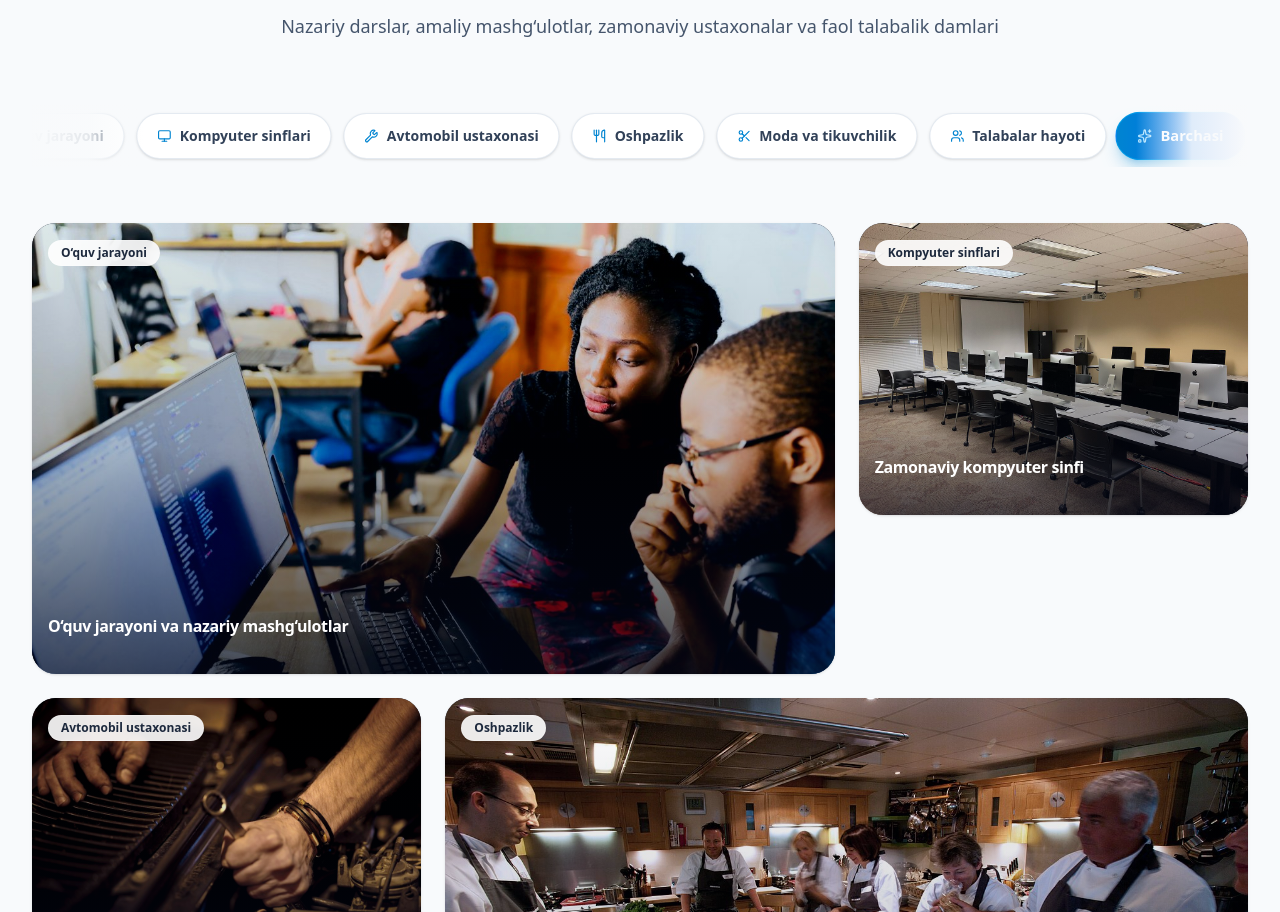
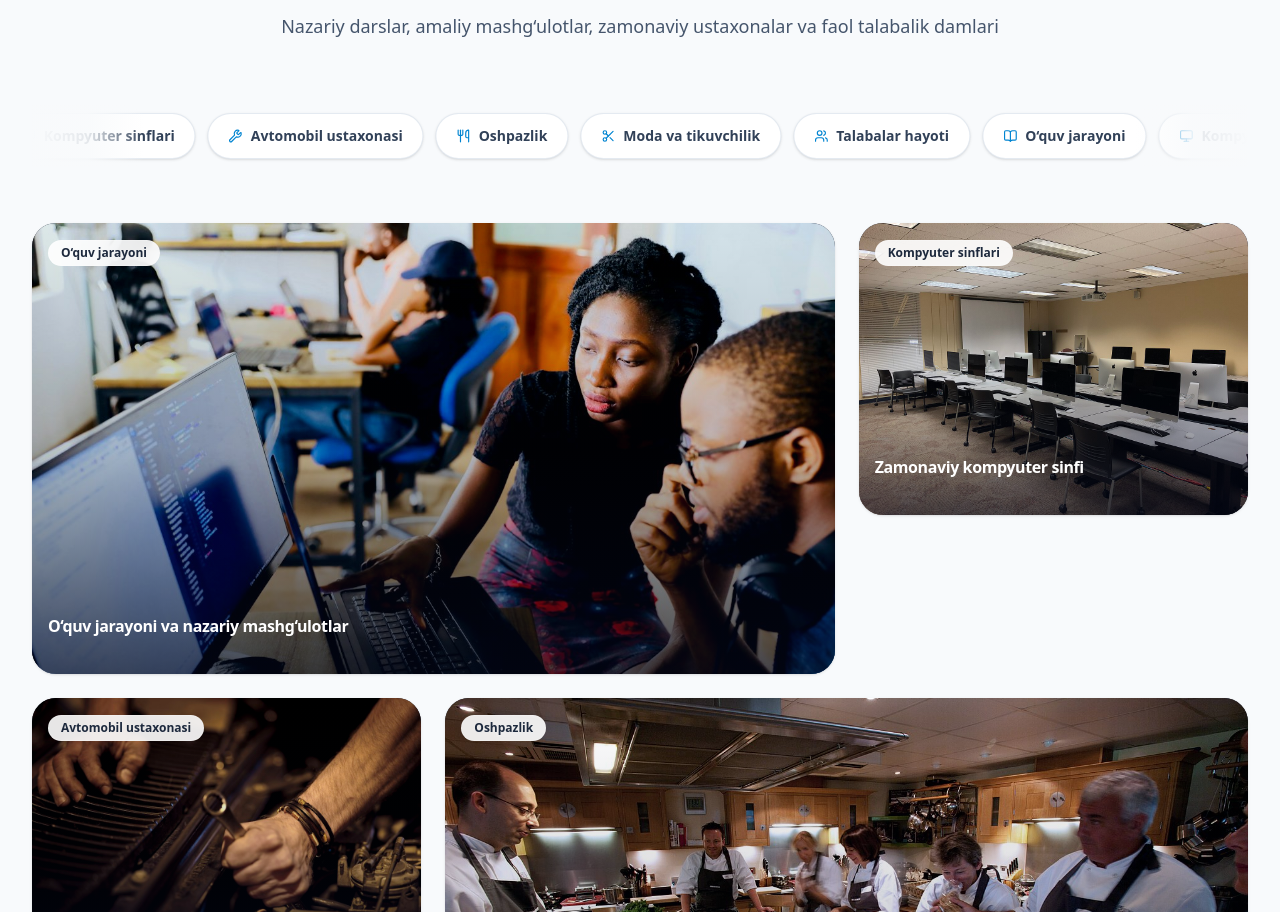
Before and after one commit to alixanov/3texnikum, a Next.js app: page / in a window 1280 px wide. Shown: the part 4337-5249 px from the top of the page. Built offline with nearby package versions, Linux system fonts and the light colour scheme.

Commit message:
feat(gallery): simplify category ribbon into pure auto-scrolling ticker tape without Barchasi and click handlers

```diff
--- a/src/components/sections/GallerySection.tsx
+++ b/src/components/sections/GallerySection.tsx
@@ -20,13 +20,9 @@ import GalleryLightbox from "../ui/GalleryLightbox";
 function CategoryRibbon({
   categories,
   categoryIcons,
-  activeCategory,
-  onSelectCategory,
 }: {
   categories: string[];
   categoryIcons: Record<string, React.ReactNode>;
-  activeCategory: string;
-  onSelectCategory: (cat: string) => void;
 }) {
   const x = useMotionValue(0);
   const containerRef = useRef<HTMLDivElement>(null);
@@ -36,12 +32,12 @@ function CategoryRibbon({
   const isHoveredRef = useRef<boolean>(false);
   const startXRef = useRef<number>(0);
   const pointerStartXRef = useRef<number>(0);
-  const hasDraggedRef = useRef<boolean>(false);
 
-  // Calculate pixel width of a single 7-category block (including 12px gap)
+  // Measure single track width
   useEffect(() => {
     const measure = () => {
       if (singleSetRef.current) {
+        // Gap is 12px (gap-3)
         singleWidthRef.current = singleSetRef.current.offsetWidth + 12;
       }
     };
@@ -56,22 +52,21 @@ function CategoryRibbon({
     };
   }, [categories]);
 
-  // Silky 60/120fps auto-scroll with zero-stutter mathematical wrapping
+  // Smooth continuous auto-scroll with zero-stutter mathematical wrapping
   useAnimationFrame((time, delta) => {
     const singleWidth = singleWidthRef.current;
     if (!singleWidth || isDraggingRef.current) return;
 
-    // 30 px/s normal speed. If mouse hovers, slows to 14 px/s for easy clicking (never freezes)
-    const speed = isHoveredRef.current ? 14 : 30;
+    // Smooth speed: 30 px/s (16 px/s if mouse hovers)
+    const speed = isHoveredRef.current ? 16 : 30;
     const moveBy = (speed * delta) / 1000;
     const nextX = wrap(-singleWidth, 0, x.get() - moveBy);
     x.set(nextX);
   });
 
-  // Interactive mouse/touch swipe handlers
+  // Touch and mouse drag swipe
   const handlePointerDown = (e: React.PointerEvent) => {
     isDraggingRef.current = false;
-    hasDraggedRef.current = false;
     pointerStartXRef.current = e.clientX;
     startXRef.current = x.get();
   };
@@ -82,9 +77,8 @@ function CategoryRibbon({
     if (!singleWidth || pointerStartXRef.current === 0) return;
 
     const diff = e.clientX - pointerStartXRef.current;
-    if (Math.abs(diff) > 8) {
+    if (Math.abs(diff) > 5) {
       isDraggingRef.current = true;
-      hasDraggedRef.current = true;
       const targetX = startXRef.current + diff;
       x.set(wrap(-singleWidth, 0, targetX));
     }
@@ -93,17 +87,9 @@ function CategoryRibbon({
   const handlePointerUp = () => {
     isDraggingRef.current = false;
     pointerStartXRef.current = 0;
-    setTimeout(() => {
-      hasDraggedRef.current = false;
-    }, 120);
   };
 
-  const handleCategoryClick = (cat: string) => {
-    if (hasDraggedRef.current) return;
-    onSelectCategory(cat);
-  };
-
-  // 5 identical sets guarantee smooth coverage up to 5000px wide monitors
+  // 5 identical sets guarantee smooth coverage across any screen resolution
   const sets = [0, 1, 2, 3, 4];
 
   return (
@@ -134,33 +120,17 @@ function CategoryRibbon({
             className="flex items-center gap-3 shrink-0"
             aria-hidden={setIdx > 0}
           >
-            {categories.map((cat, i) => {
-              const isActive = activeCategory === cat;
-              return (
-                <button
-                  key={`${setIdx}-${cat}-${i}`}
-                  type="button"
-                  tabIndex={setIdx === 0 ? 0 : -1}
-                  onClick={() => handleCategoryClick(cat)}
-                  className={`group shrink-0 inline-flex items-center gap-2 px-4 sm:px-5 py-2.5 sm:py-3 rounded-full text-xs sm:text-sm font-semibold transition-all duration-200 cursor-pointer ${
-                    isActive
-                      ? "bg-gradient-to-r from-sky-600 to-blue-600 text-white shadow-lg shadow-sky-600/30 scale-105 border border-sky-400/40"
-                      : "bg-white dark:bg-slate-900 text-slate-700 dark:text-slate-300 border border-slate-200/90 dark:border-slate-800 shadow-sm hover:border-sky-400 dark:hover:border-sky-500 hover:text-sky-600 dark:hover:text-sky-400 hover:shadow-md hover:scale-[1.02]"
-                  }`}
-                >
-                  <span
-                    className={`${
-                      isActive
-                        ? "text-sky-200"
-                        : "text-sky-600 dark:text-sky-400 group-hover:scale-110 transition-transform"
-                    }`}
-                  >
-                    {categoryIcons[cat] || <Sparkles className="w-3.5 h-3.5" />}
-                  </span>
-                  <span>{cat}</span>
-                </button>
-              );
-            })}
+            {categories.map((cat, i) => (
+              <div
+                key={`${setIdx}-${cat}-${i}`}
+                className="shrink-0 inline-flex items-center gap-2 px-4 sm:px-5 py-2.5 sm:py-3 rounded-full text-xs sm:text-sm font-semibold bg-white dark:bg-slate-900 text-slate-700 dark:text-slate-300 border border-slate-200/90 dark:border-slate-800 shadow-sm"
+              >
+                <span className="text-sky-600 dark:text-sky-400">
+                  {categoryIcons[cat] || <Sparkles className="w-3.5 h-3.5" />}
+                </span>
+                <span>{cat}</span>
+              </div>
+            ))}
           </div>
         ))}
       </motion.div>
@@ -169,11 +139,9 @@ function CategoryRibbon({
 }
 
 export default function GallerySection() {
-  const [activeCategory, setActiveCategory] = useState<string>("Barchasi");
   const [lightboxIndex, setLightboxIndex] = useState<number | null>(null);
 
   const categories = [
-    "Barchasi",
     "O‘quv jarayoni",
     "Kompyuter sinflari",
     "Avtomobil ustaxonasi",
@@ -183,7 +151,6 @@ export default function GallerySection() {
   ];
 
   const categoryIcons: Record<string, React.ReactNode> = {
-    "Barchasi": <Sparkles className="w-3.5 h-3.5" />,
     "O‘quv jarayoni": <BookOpen className="w-3.5 h-3.5" />,
     "Kompyuter sinflari": <Monitor className="w-3.5 h-3.5" />,
     "Avtomobil ustaxonasi": <Wrench className="w-3.5 h-3.5" />,
@@ -192,17 +159,7 @@ export default function GallerySection() {
     "Talabalar hayoti": <Users className="w-3.5 h-3.5" />,
   };
 
-
-  const filteredItems =
-    activeCategory === "Barchasi"
-      ? siteConfig.gallery
-      : siteConfig.gallery.filter((item) => item.category === activeCategory);
-
-  const handleOpenLightbox = (itemIndex: number) => {
-    const targetItem = filteredItems[itemIndex];
-    const globalIdx = siteConfig.gallery.findIndex((i) => i.id === targetItem.id);
-    setLightboxIndex(globalIdx !== -1 ? globalIdx : 0);
-  };
+  const items = siteConfig.gallery;
 
   return (
     <section id="galereya" className="py-16 sm:py-24 md:py-28 bg-slate-50 dark:bg-slate-950 transition-colors duration-300 relative overflow-hidden">
@@ -213,19 +170,16 @@ export default function GallerySection() {
           subtitle="Nazariy darslar, amaliy mashg‘ulotlar, zamonaviy ustaxonalar va faol talabalik damlari"
         />
 
-        {/* Infinite Auto-Swiping & Interactive Draggable Category Ribbon */}
+        {/* Continuous Running Marquee Ribbon */}
         <CategoryRibbon
           categories={categories}
           categoryIcons={categoryIcons}
-          activeCategory={activeCategory}
-          onSelectCategory={setActiveCategory}
         />
 
         {/* Responsive Gallery Grid */}
         <div className="grid grid-cols-1 sm:grid-cols-2 lg:grid-cols-3 gap-4 sm:gap-6">
-          {filteredItems.map((item, index) => {
-            const isAll = activeCategory === "Barchasi";
-            const isWide = isAll && (index === 0 || index === 3);
+          {items.map((item, index) => {
+            const isWide = index === 0 || index === 3;
             return (
               <motion.div
                 key={item.id}
@@ -233,13 +187,11 @@ export default function GallerySection() {
                 initial={{ opacity: 0, scale: 0.95 }}
                 animate={{ opacity: 1, scale: 1 }}
                 transition={{ duration: 0.4 }}
-                onClick={() => handleOpenLightbox(index)}
+                onClick={() => setLightboxIndex(index)}
                 className={`group relative rounded-2xl sm:rounded-3xl overflow-hidden cursor-pointer shadow-sm hover:shadow-2xl transition-all duration-300 bg-slate-900 ${
                   isWide
                     ? "aspect-[16/10] sm:aspect-[16/9] sm:col-span-2 lg:col-span-2"
-                    : isAll
-                    ? "aspect-[4/3]"
-                    : "aspect-[16/10]"
+                    : "aspect-[4/3]"
                 }`}
               >
                 <Image
```
